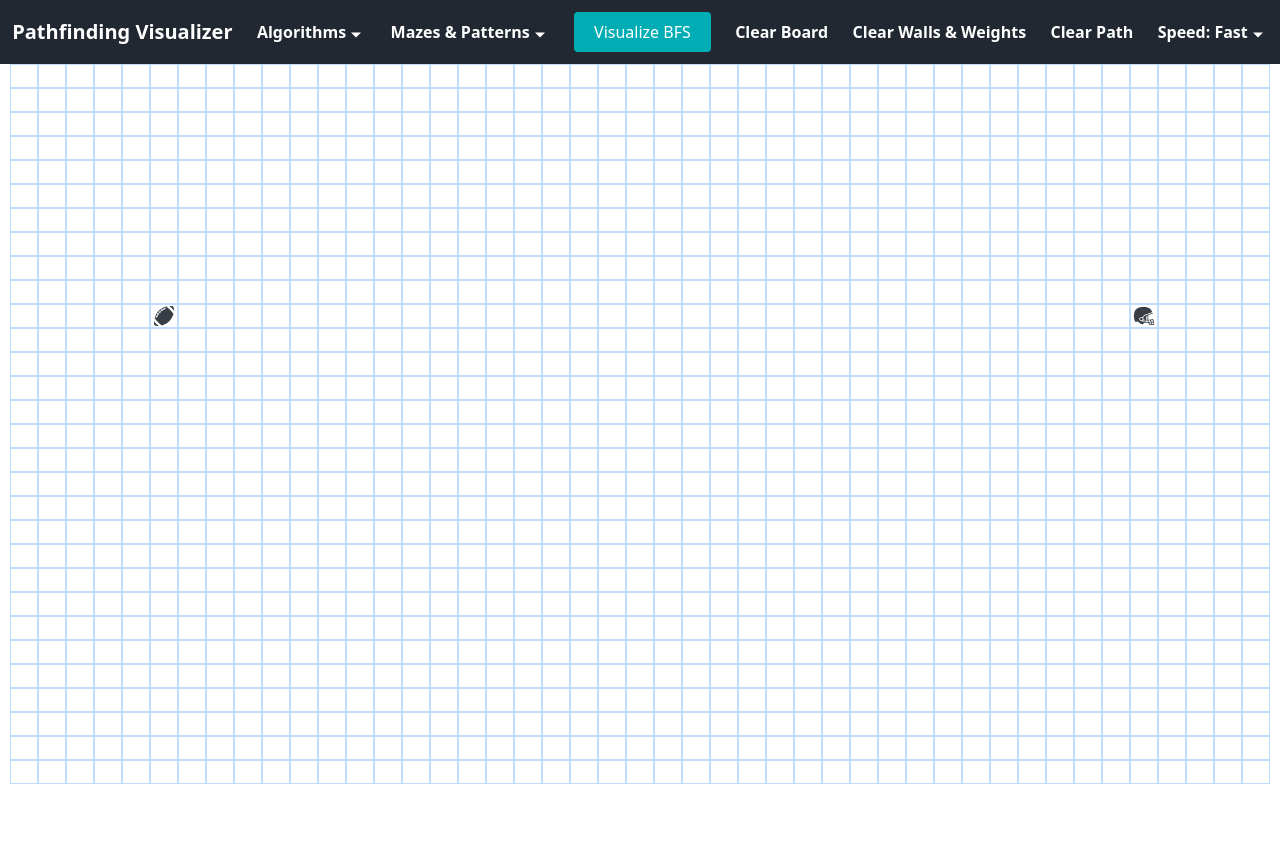
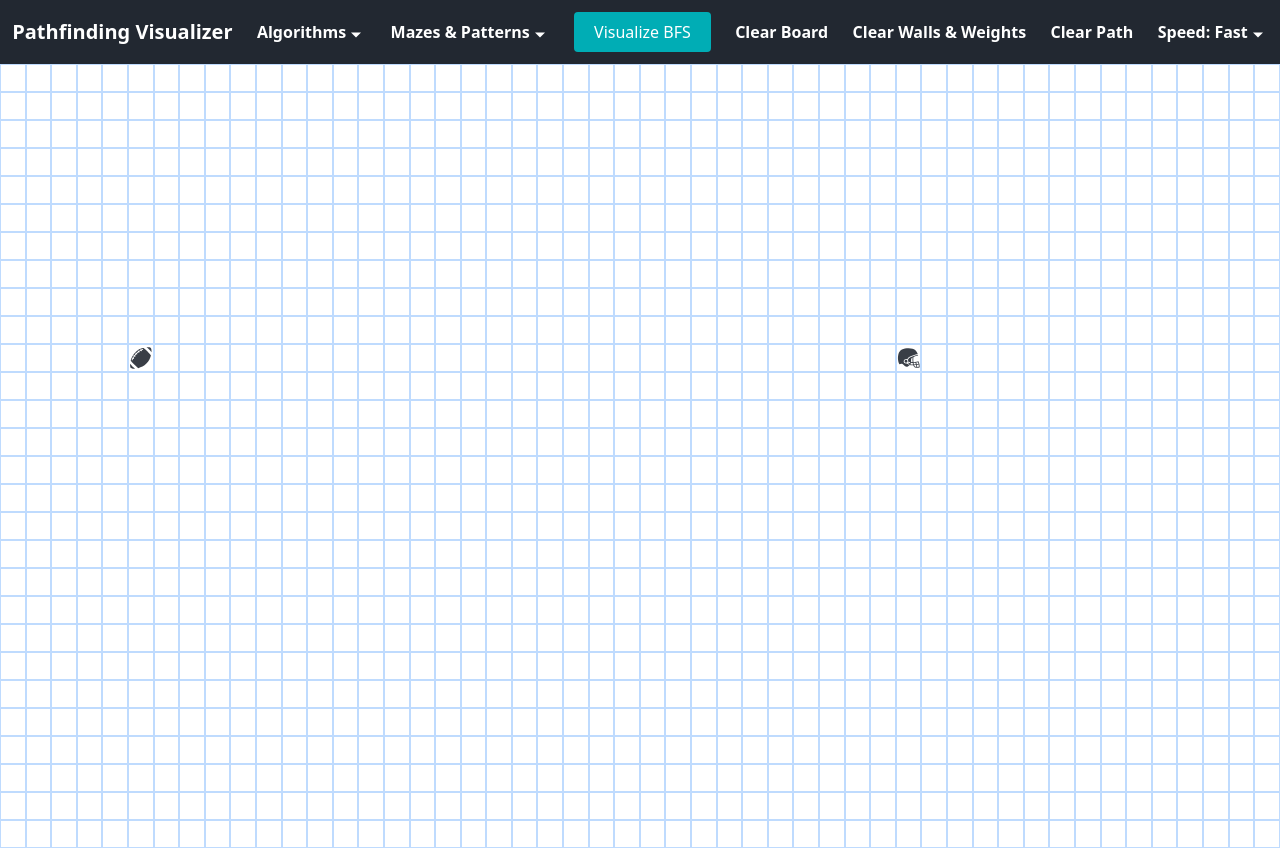
Before and after one commit to HusseinYasser/pathfinder, a React (Vite) app: page / in a window 1280 px wide. Before the commit the page ends 800 px from the top, so only its background shows below. Built offline with nearby package versions, Linux system fonts and the light colour scheme.

Commit message:
fixed the grid size and removed hardcoded sizes

```diff
--- a/src/components/Grid.jsx
+++ b/src/components/Grid.jsx
@@ -48,7 +48,7 @@ const Grid = ({ walls, setWalls, startNode, setStartNode, endNode, setEndNode, v
     for(let i = 0; i < 30; ++i)
     {
         let row = [];
-        for(let j = 0; j < 45; ++j)
+        for(let j = 0; j < 50; ++j)
         {
             row.push({
                 'row': i,
@@ -69,8 +69,8 @@ const Grid = ({ walls, setWalls, startNode, setStartNode, endNode, setEndNode, v
     const [dragEnd, setDragEnd] = useState(false);
     const [dragWall, setDragWall] = useState(false);
     return (
-        <div className='flex'>
-            <div className='m-auto flex-col'>
+        <div className='flex w-full'>
+            <div className='m-auto flex-col w-full'>
                 { generateGridUI(grid, animate) }
             </div>
         </div>
--- a/src/components/Node.jsx
+++ b/src/components/Node.jsx
@@ -6,6 +6,8 @@ const Node = ({ row, col, start, end, wall, onMouseDown, onMouseEnter, onMouseUp
     let nodeColor = visited? 'bg-visited' : 'bg-white';
     nodeColor = isPath? 'bg-path' : nodeColor;
     nodeColor = wall? 'bg-wall' : nodeColor;
+
+    let iconColor = wall? 'text-white' : 'text-lightgray';
 
     let animations = '';
     if(isPath)
@@ -16,15 +18,15 @@ const Node = ({ row, col, start, end, wall, onMouseDown, onMouseEnter, onMouseUp
     let icon = '';
     if(start || isPath)
     {
-        icon = <GiAmericanFootballBall className={`${isPath&&!start ? "text-purple-800" : "text-lightgray"} w-full h-full`} />
+        icon = <GiAmericanFootballBall className={`${isPath&&!start ? "text-purple-800" : iconColor} w-full h-full`} />
     }
     if(end)
     {
-      icon = <GiAmericanFootballHelmet className='w-full h-full text-lightgray' />
+      icon = <GiAmericanFootballHelmet className={`w-full h-full ${iconColor}`} />
     }
 
   return (
-    <div className = {`w-7 h-6 border border-solid border-blue-200 ${nodeColor} ${wall && "animate-fill"} ${animate && animations}  ` }
+    <div className = {`w-cell h-7 border border-solid border-blue-200 ${nodeColor} ${wall && "animate-fill"} ${animate && animations}  ` }
         onMouseDown={(ev) => { ev.preventDefault(); onMouseDown(row, col); }}
         onMouseEnter={(ev) => {ev.preventDefault(); onMouseEnter(row, col);}}
         onMouseUp={(ev) => {ev.preventDefault(); onMouseUp();}}
--- a/src/components/PathFinder.jsx
+++ b/src/components/PathFinder.jsx
@@ -23,7 +23,7 @@ const PathFinder = () => {
 
     const [endNode, setEndNode] = useState({
         'row': 10,
-        'col': 40
+        'col': 35
     });
 
     useEffect(() => {
@@ -41,7 +41,7 @@ const PathFinder = () => {
 
     const visualize = ( updating ) => {
         const pathFinder = new PathFinderContext(new BFS(), setVisitedNodes, setPath, updating, mapSpeed(speed));
-        const delayTime = pathFinder.findPath(30, 45, walls, startNode, endNode);
+        const delayTime = pathFinder.findPath(38, 50, walls, startNode, endNode);
         if(!updating) {
             setAppliedFinder(true);
             setLockGrid(true);
--- a/src/utils/utils.jsx
+++ b/src/utils/utils.jsx
@@ -15,10 +15,10 @@ const isVisited = (i, j, visited) => {
 const generateGridUI = ((grid, animate) => {
     /* Creating the Grid UI */
     let gridUI = []
-    for(let i = 0; i < 30; ++i)
+    for(let i = 0; i < 28; ++i)
     {
         let row = [];
-        for(let j = 0; j < 45; ++j)
+        for(let j = 0; j < 50; ++j)
         {
             let node = grid[i][j];
             row.push(<Node
@@ -36,7 +36,7 @@ const generateGridUI = ((grid, animate) => {
                 animate = {animate}
             />);
         }
-        gridUI.push(<div className='flex' key = {i}>
+        gridUI.push(<div className='flex w-full' key = {i}>
             {row}
         </div>
         );
--- a/tailwind.config.js
+++ b/tailwind.config.js
@@ -19,13 +19,17 @@ export default {
       fontFamily:
       {
         'poppins': 'Poppins'
+      },
+      width:
+      {
+        'cell': '2%'
       }
     },
     animation: {
       // Add your custom animations here
       fill: 'fill 0.2s forwards',
-      visitedFill: 'visitedFill 0.4s forwards',
-      pathFill: 'pathFill 0.6s forwards',
+      visitedFill: 'visitedFill 1s forwards',
+      pathFill: 'pathFill 1s forwards',
       'slide-in': 'slide-in 0.5s ease-out'
     },
   },
```
